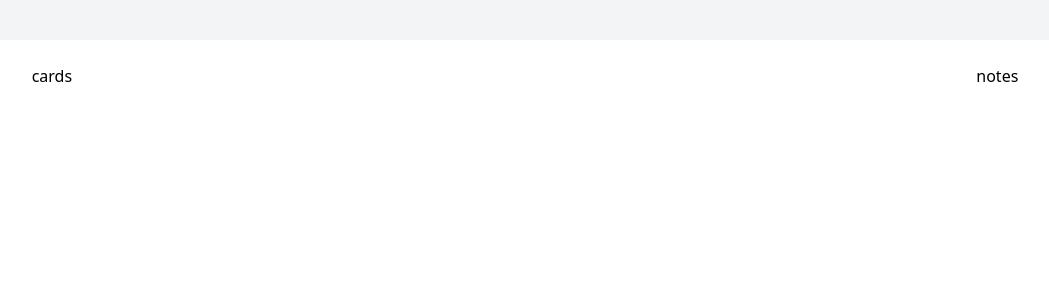
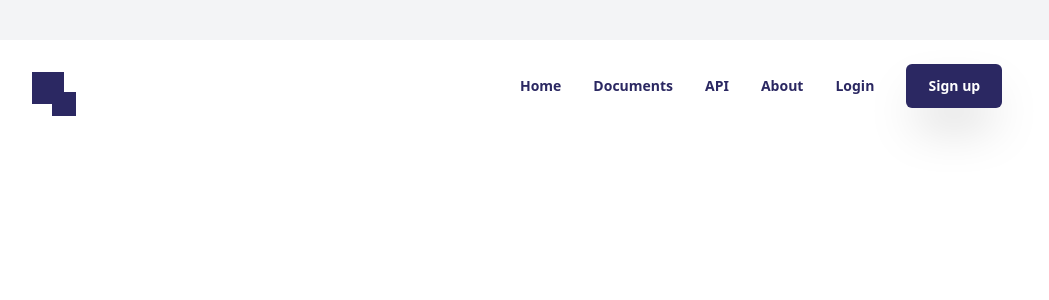
Before and after one commit to nasir-001/100-components, a Vue app: page /layout20 in a window 1280 px wide. Shown: the top 300 px of the page, without its empty margins (115-1164 px from the left). Built offline with nearby package versions, Linux system fonts and the light colour scheme; the HTML template or start-up script is replaced by a standard one.

Commit message:
done with component 20 top layout

```diff
--- a/src/views/Layout20.vue
+++ b/src/views/Layout20.vue
@@ -1,11 +1,31 @@
 <template>
   <div class="w-5/6 mx-auto h-180 mb-10 mt-10 sticky bg-white rounded-lg">
-    <div class="flex justify-between pt-6 mx-10">
-      <div>
-        cards
+    <div class="flex justify-between mx-10">
+      <div class="pt-8">
+        <div class="bg-layout20smallBoxesColor w-8 h-8"></div>
+        <div class="bg-layout20smallBoxesColor w-6 h-6 ml-5 -mt-3"></div>
       </div>
-      <div>
-        notes
+      <div class="pt-8">
+        <div class="flex justify-between">
+          <div class="text-layout20smallBoxesColor text-sm font-semibold cursor-pointer mx-4 pt-1">
+            Home
+          </div>
+          <div class="text-layout20smallBoxesColor text-sm font-semibold cursor-pointer mx-4 pt-1">
+            Documents
+          </div>
+          <div class="text-layout20smallBoxesColor text-sm font-semibold cursor-pointer mx-4 pt-1">
+            API
+          </div>
+          <div class="text-layout20smallBoxesColor text-sm font-semibold cursor-pointer mx-4 pt-1">
+            About
+          </div>
+          <div class="text-layout20smallBoxesColor text-sm font-semibold cursor-pointer mx-4 pt-1">
+            Login
+          </div>
+          <div class="bg-layout20smallBoxesColor py-3 w-24 -mt-2 rounded-md text-center text-white text-sm font-semibold cursor-pointer mx-4 shadow-2xl">
+            Sign up
+          </div>
+        </div>
       </div>
     </div>
   </div>
--- a/tailwind.config.js
+++ b/tailwind.config.js
@@ -70,7 +70,8 @@ module.exports = {
         'layout19backgroundColor': '#edeef5',
         'layout19buttonRightColor': '#feedf9',
         'layout19buttonLeftColor': '#e6e8fe',
-        'layout20backgroundColor': '#fdbaff'
+        'layout20backgroundColor': '#fdbaff',
+        'layout20smallBoxesColor': '#2b2862',
       },
       // eslint-disable-next-line no-unused-vars
       backgroundImage: theme => ({
```
